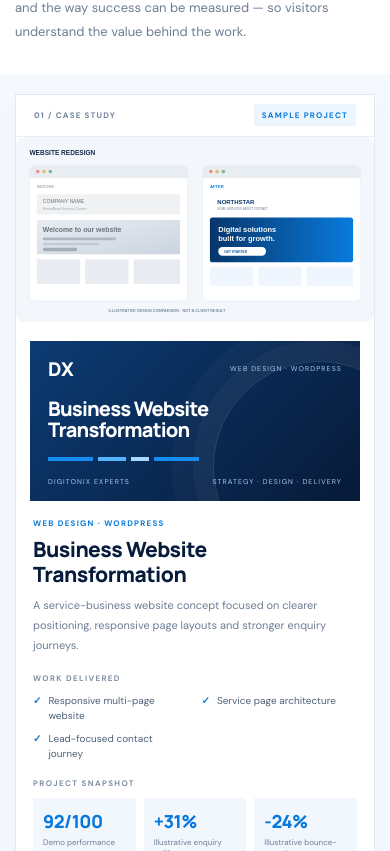
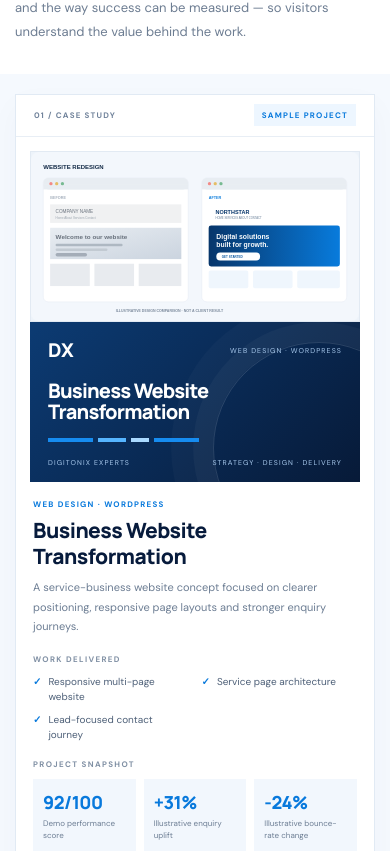
Before and after one commit to digitonixexperts/Digitonix-Experts, a Next.js app: page /portfolio in a window 390 px wide. Shown: the part 1113-1964 px from the top of the page. Built offline with nearby package versions, Linux system fonts and the light colour scheme.

Commit message:
Style portfolio before and after images responsively

```diff
--- a/app/globals.css
+++ b/app/globals.css
@@ -1546,3 +1546,8 @@ img,video,svg{max-width:100%}
 @media(max-width:850px){.results-hero-grid{gap:30px}.results-grid{gap:15px}.result-card-body{padding:17px}.result-card-body ul{grid-template-columns:1fr}}
 @media(max-width:640px){.results-hero{padding:60px 0 52px}.results-hero-grid{grid-template-columns:1fr;gap:35px;padding-top:25px}.results-hero h1{font-size:48px;letter-spacing:-2.5px}.results-hero-panel{min-height:260px}.results-hero-panel strong{font-size:42px}.results-intro{padding:58px 0 25px}.results-intro-row{display:block}.results-intro-row>p{margin-top:18px}.results-grid-section{padding:20px 0 65px}.results-grid{grid-template-columns:1fr;gap:16px}.result-card-body>p{min-height:0}.result-card-body ul{grid-template-columns:1fr 1fr}.result-visual{min-height:160px}.result-metrics strong{font-size:18px}}
 @media(max-width:370px){.result-card-body ul{grid-template-columns:1fr}.result-card-body{padding:15px}.result-card-head{padding:0 12px}}
+
+
+.result-before-after{margin:14px 14px 0;background:#edf3fa;border:1px solid #e2eaf3;overflow:hidden}
+.result-before-after img{display:block;width:100%;height:auto;aspect-ratio:1200/620;object-fit:cover}
+.result-card .result-visual{margin-top:0}
```
